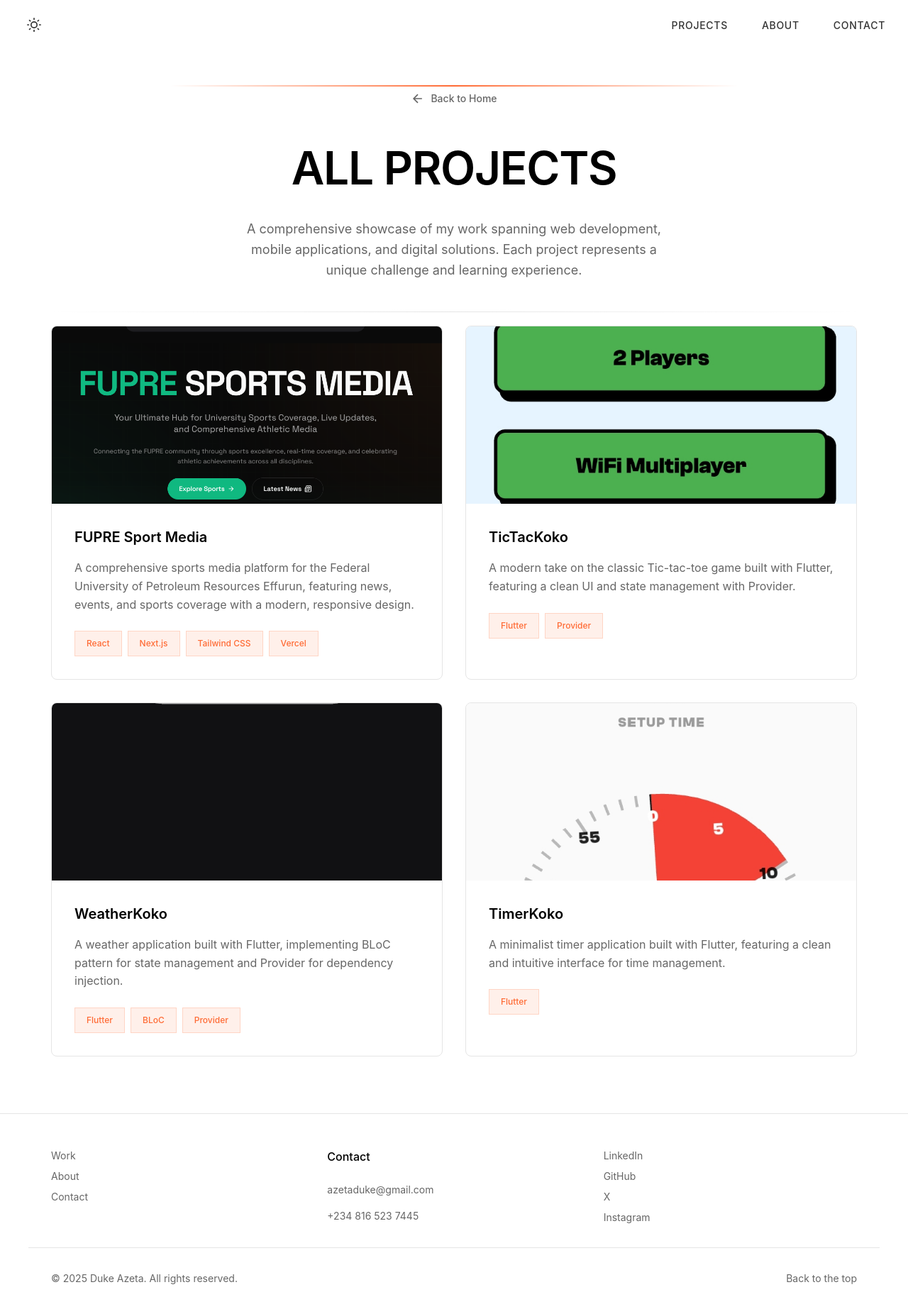
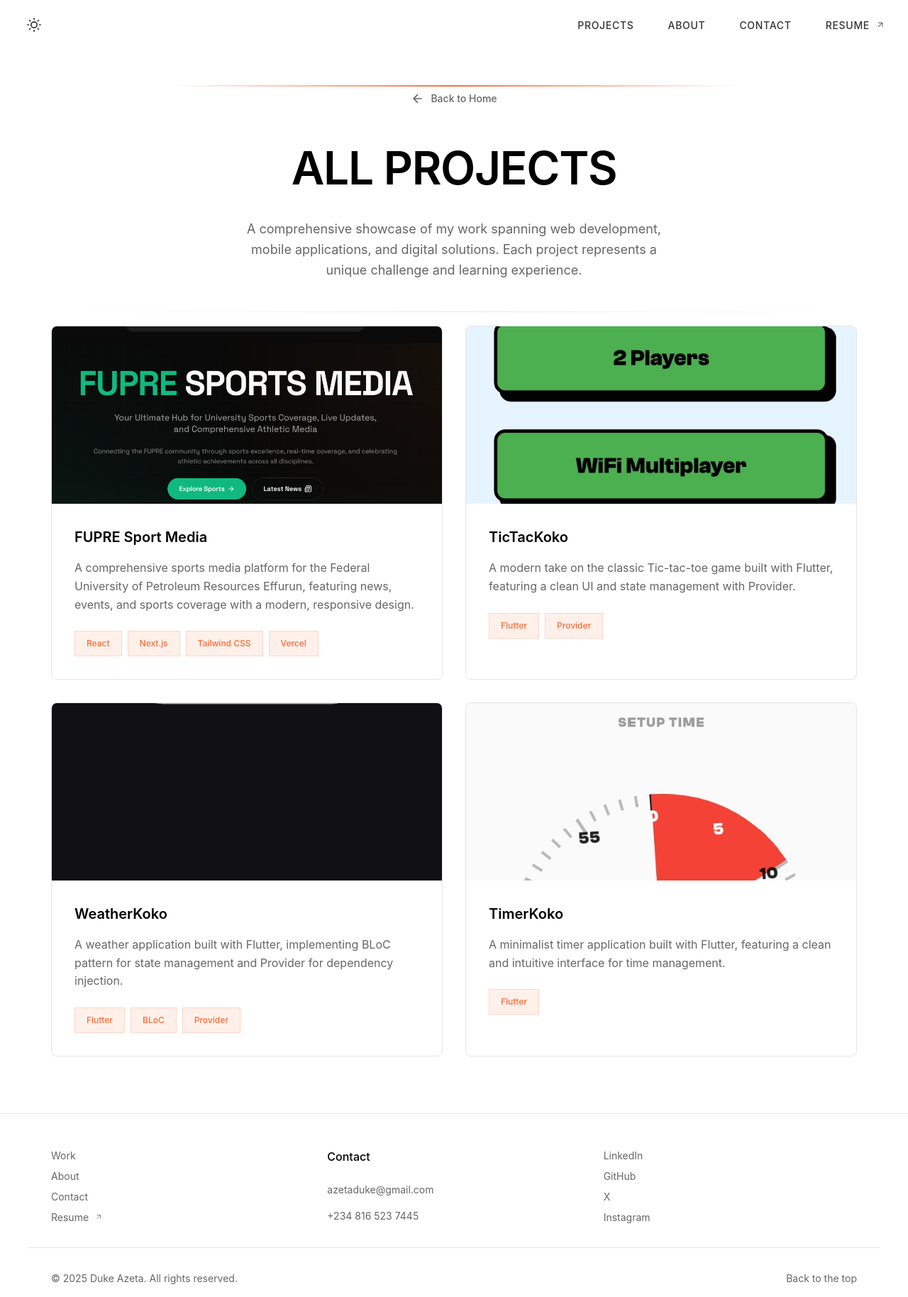
Before and after one commit to Dukeazeta/myPortfolio2025, a React (Vite) app in the folder react-portfolio/: page /projects in a window 1280 px wide. Shown: the whole page at 71% size. Built offline with nearby package versions, Linux system fonts and the light colour scheme; a web font is replaced by a local one.

Commit message:
Added resume link

```diff
--- a/react-portfolio/src/components/Footer/Footer.css
+++ b/react-portfolio/src/components/Footer/Footer.css
@@ -40,6 +40,23 @@
 .footer-contact a:hover,
 .footer-social a:hover {
   color: var(--text-color);
+}
+
+/* Footer Resume Link */
+.footer-resume-link {
+  display: flex !important;
+  align-items: center;
+  gap: 0.5rem;
+}
+
+.footer-resume-link svg {
+  transition: transform var(--transition-fast);
+  opacity: 0.7;
+}
+
+.footer-resume-link:hover svg {
+  transform: translate(2px, -2px);
+  opacity: 1;
 }
 
 .footer-contact h3 {
--- a/react-portfolio/src/components/Footer/Footer.jsx
+++ b/react-portfolio/src/components/Footer/Footer.jsx
@@ -38,6 +38,17 @@ const Footer = () => {
               onClick={(e) => handleNavClick(e, 'contact')}
             >
               Contact
+            </a>
+            <a
+              href="https://www.self.so/duke-azeta"
+              target="_blank"
+              rel="noopener noreferrer"
+              className="footer-resume-link"
+            >
+              Resume
+              <svg width="12" height="12" viewBox="0 0 24 24" fill="none" stroke="currentColor" strokeWidth="2">
+                <path d="M7 17L17 7M17 7H7M17 7V17"/>
+              </svg>
             </a>
           </nav>
         </div>
--- a/react-portfolio/src/components/Header/Header.css
+++ b/react-portfolio/src/components/Header/Header.css
@@ -156,6 +156,23 @@ html.light .nav-link {
 
 html.light .nav-link:hover {
   color: rgba(0, 0, 0, 1) !important;
+}
+
+/* Resume Link Styles */
+.resume-link {
+  display: flex !important;
+  align-items: center;
+  gap: 0.5rem;
+}
+
+.resume-link svg {
+  transition: transform var(--transition-fast);
+  opacity: 0.7;
+}
+
+.resume-link:hover svg {
+  transform: translate(2px, -2px);
+  opacity: 1;
 }
 
 /* Modern Hamburger Menu */
@@ -370,6 +387,18 @@ html.light .bar {
     color: rgba(0, 0, 0, 1) !important;
   }
 
+  /* Mobile Resume Link */
+  .mobile-menu-content .resume-link {
+    display: flex !important;
+    align-items: center;
+    gap: 1rem;
+  }
+
+  .mobile-menu-content .resume-link svg {
+    width: 24px;
+    height: 24px;
+  }
+
   /* Mobile Menu Footer */
   .mobile-menu-footer {
     margin-top: auto;
--- a/react-portfolio/src/components/Header/Header.jsx
+++ b/react-portfolio/src/components/Header/Header.jsx
@@ -121,6 +121,20 @@ const Header = () => {
                 CONTACT
               </a>
             </li>
+            <li className="nav-item">
+              <a
+                href="https://www.self.so/duke-azeta"
+                className="nav-link resume-link"
+                target="_blank"
+                rel="noopener noreferrer"
+                onClick={closeMenu}
+              >
+                RESUME
+                <svg width="14" height="14" viewBox="0 0 24 24" fill="none" stroke="currentColor" strokeWidth="2">
+                  <path d="M7 17L17 7M17 7H7M17 7V17"/>
+                </svg>
+              </a>
+            </li>
           </ul>
         </div>
 
@@ -241,6 +255,19 @@ const Header = () => {
                   CONTACT
                 </a>
               </li>
+              <li className="nav-item">
+                <a
+                  href="https://www.self.so/duke-azeta"
+                  className="nav-link resume-link"
+                  target="_blank"
+                  rel="noopener noreferrer"
+                >
+                  RESUME
+                  <svg width="14" height="14" viewBox="0 0 24 24" fill="none" stroke="currentColor" strokeWidth="2">
+                    <path d="M7 17L17 7M17 7H7M17 7V17"/>
+                  </svg>
+                </a>
+              </li>
             </ul>
 
             {/* Hamburger Menu for Mobile */}
```
